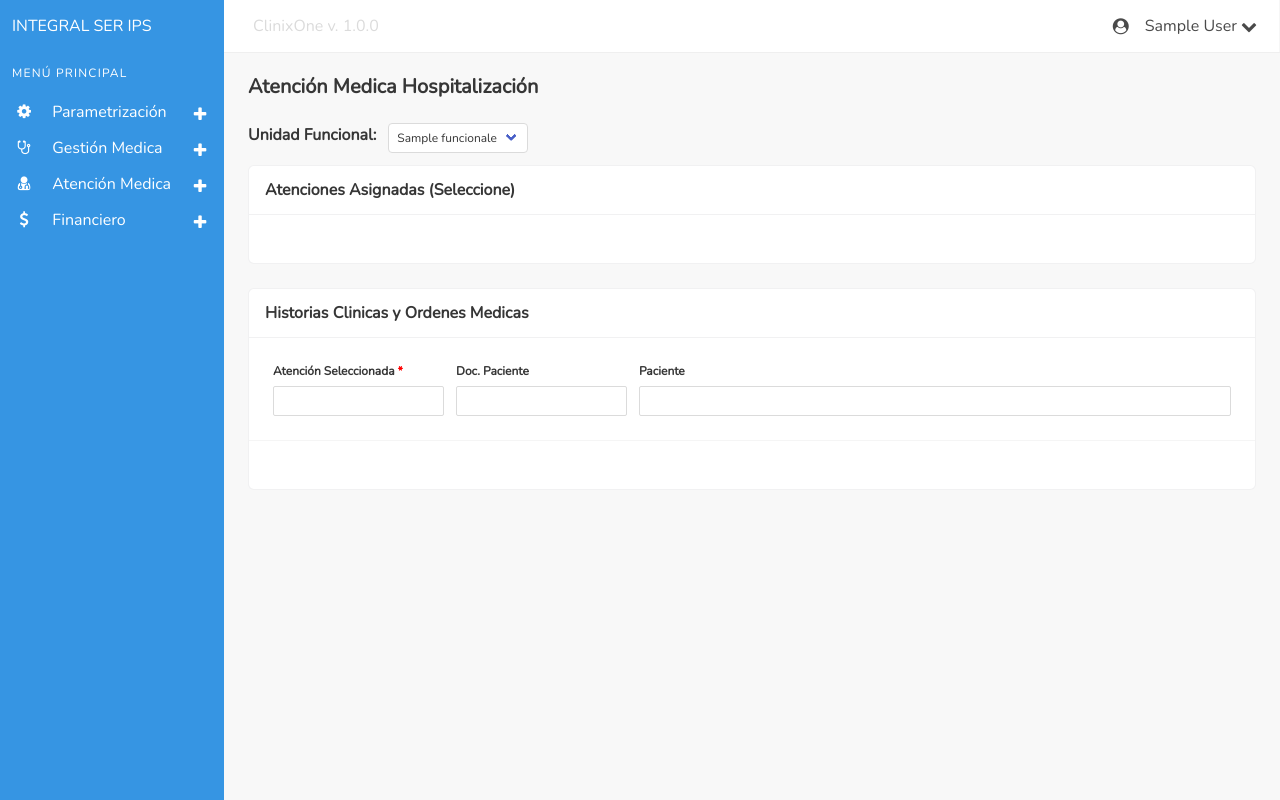
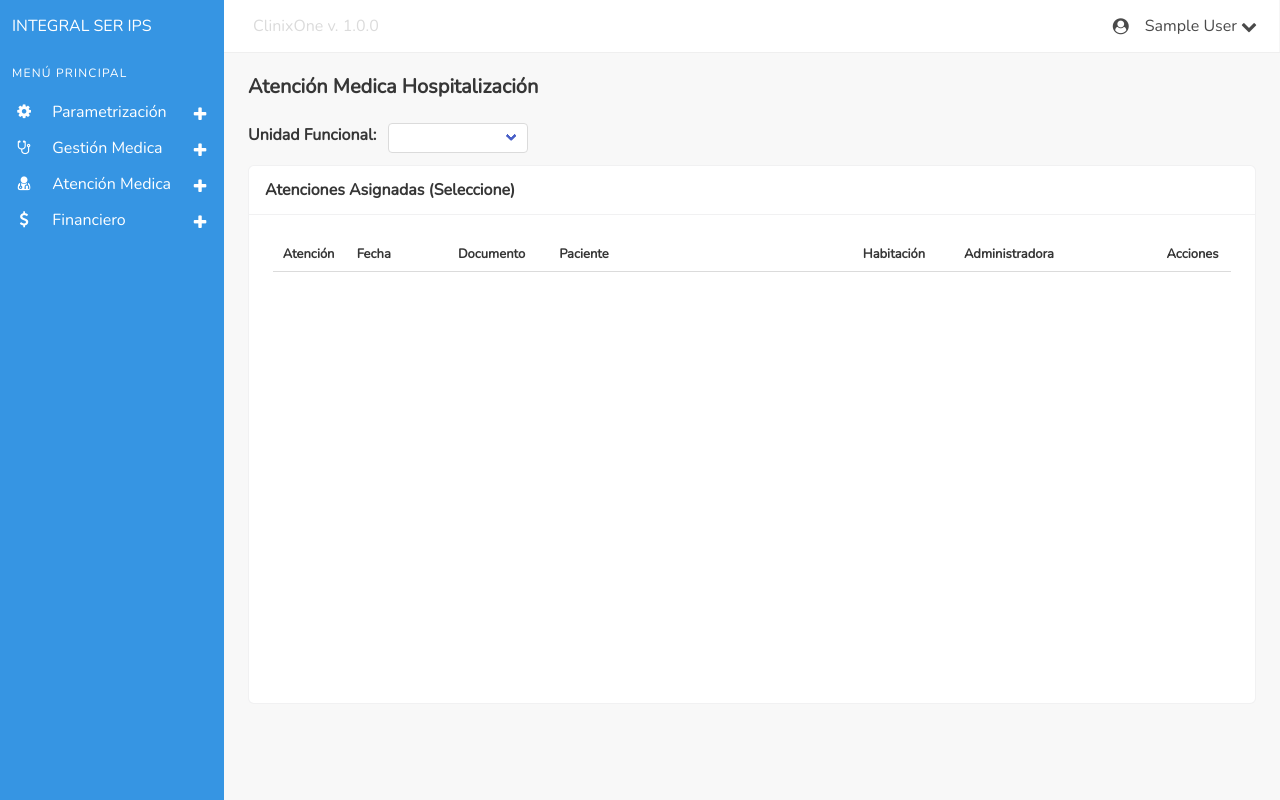
Before and after one commit to devjoit1-creator/ClinixOne_1.0.0, a Flask app: page /atenciones_hosp in a window 1280 px wide. Run offline with Flask 3, Linux system fonts and the light colour scheme; the visitor is signed in with stand-in values (Sample User, id 1); tables that the repository leaves empty or names only in its code hold one stand-in row (values such as "Sample post"); lists and menus that the app fills with data are empty; some libraries are stand-ins or nearby versions.

Commit message:
Panel de Atenciones de Hospitalizacion Actualizado

```diff
--- a/app/routes/atenciones_routes.py
+++ b/app/routes/atenciones_routes.py
@@ -53,14 +53,32 @@ def getAtencionesConsulta():
 
 @bp_atenciones.get('/atenciones_hosp')
 def atenciones_hosp():
-    unidades = ufuncionales_service.listar_ufuncionales()
+    unidades = ufuncionales_service.listar_ufuncionales_hosp()
     return render_template('temp_atenciones/atenciones_hosp.html', unidades = unidades)
 
-#Ruta AJAX para traer todas las atenciones por unidad funcional Hosp.
-@bp_atenciones.post('/get_atenciones_hosp')
+#Ruta AJAX para traer todas las atenciones por unidad funcional Hosp. (JQuery)
+""" @bp_atenciones.post('/get_atenciones_hosp')
 def get_atenciones_hosp():
     if request.method == 'POST':
         un_funcional = request.form["un_funcional"]
 
         atenciones = hospitalizacion_service.listar_atenciones_hosp(un_funcional)
-        return render_template('temp_atenciones/tabla_atenciones_hosp.html', atenciones = atenciones)
+        return render_template('temp_atenciones/tabla_atenciones_hosp.html', atenciones = atenciones) """
+
+#Ruta AJAX para traer todas las atenciones por und. funcional Hosp. (API Fetch)
+@bp_atenciones.post('/getAtencionesHosp')
+def getAtencionesHosp():
+    try:
+        data = request.get_json()
+        un_funcional = data.get("un_funcional")
+        atenciones = hospitalizacion_service.listar_atenciones_hosp(un_funcional)
+        if atenciones:
+            return jsonify(atenciones), 200
+        else:
+            return jsonify({"Error": "No se encontraron registros."}), 200
+
+    except error.Error as e:
+        return jsonify({"Error": f"{e.msg}"}), 500
+
+    except Exception as ex:
+        return jsonify({"Error": f"{ex}"}), 500
--- a/app/services/hospitalizacion_service.py
+++ b/app/services/hospitalizacion_service.py
@@ -222,7 +222,7 @@ def listar_atenciones_hosp(und_funcional):
         cursor.execute(query, (und_funcional, ))
         result = cursor.fetchall()
         for row in result:
-            atenciones_hosp.append({'atencion': row[0], 'fecha': row[1], 'codigo': row[2], 'paciente': row[3], 'habitacion': row[4], 'administradora': row[5]})
+            atenciones_hosp.append({'id': row[0], 'fecha': row[1].strftime("%Y/%m/%d"), 'codigo': row[2], 'paciente': row[3], 'habitacion': row[4], 'administradora': row[5]})
 
 
     conn.close()
--- a/app/static/js/atenciones/atenciones_consultas.js
+++ b/app/static/js/atenciones/atenciones_consultas.js
@@ -6,7 +6,7 @@ const $codigo = document.getElementById("codigo");
 const $paciente = document.getElementById("paciente");
 const $tablaAtenciones = document.getElementById("tablaAtenciones");
 const $modal_historiasConsulta = document.getElementById("modal_historiasConsulta");
-const $containerPanelHC = document.getElementById("containerPanelHC");
+/* const $containerPanelHC = document.getElementById("containerPanelHC"); */
 
 /* Cargar Fecha Actual */
 document.addEventListener("DOMContentLoaded", () => {
--- a/app/static/js/atenciones/atenciones_hosp.js
+++ b/app/static/js/atenciones/atenciones_hosp.js
@@ -1,11 +1,76 @@
-/* Cargar datos de paciente y atención desde la tabla */
+/* Constantes */
+const $un_funcional = document.getElementById("un_funcional");
 const $atencion = document.getElementById("atencion");
 const $codigo = document.getElementById("codigo");
 const $paciente = document.getElementById("paciente");
 const $tablaAtencionesHosp = document.getElementById("tablaAtencionesHosp");
-const $containerPanelHC = document.getElementById("containerPanelHC");
+const $modal_historiasHosp = document.getElementById("modal_historiasHosp");
+/* const $containerPanelHC = document.getElementById("containerPanelHC"); */
 
-$tablaAtencionesHosp.addEventListener('click', (e) => {
+/* Obtener Atenciones de Hospitalizacion por Unidad Funcional */
+const getAtencionesHosp = () => {
+    let un_funcional = $un_funcional.value;
+    /* Limpiar tabla */
+    while ($tablaAtencionesHosp.rows.length > 1) {
+        $tablaAtencionesHosp.deleteRow(1)
+    }
+    /* Fetch */
+    fetch("/getAtencionesHosp", {
+        method: "POST",
+        headers: { "Content-Type": "application/json" },
+        body: JSON.stringify({ un_funcional })
+    })
+    .then(response => response.json())
+    .then(data => {
+        /* Alerta si no se encuentran registros */
+        if(!Array.isArray(data) || data.length === 0){
+            Swal.fire({
+                title: "Advertencia.",
+                text: "No se encontraron registros activos en esta und. funcional.",
+                icon: "warning"
+            });
+            return;
+        }
+
+        /* Traer datos obtenidos a la tabla de Atenciones de Hosp. */
+        data.forEach(atencion => {
+            $tablaAtencionesHosp.insertRow().innerHTML = `
+                <td style="width: 5%; font-size: small;">${ atencion.id }</td>
+                <td style="width: 10%; font-size: small;">${ atencion.fecha }</td>
+                <td style="width: 10%; font-size: small;">${ atencion.codigo }</td>
+                <td style="width: 30%; font-size: small;">${ atencion.paciente }</td>
+                <td style="width: 10%; font-size: small;">${ atencion.habitacion }</td>
+                <td style="width: 20%; font-size: small;">${ atencion.administradora }</td>
+                <td style="width: 10%;">
+                    <a onclick="activarModal(${ atencion.id }, '${ atencion.codigo }', '${ atencion.paciente }')" class="button is-small is-primary has-tooltip-bottom" data-tooltip="Menú de Atención" style="padding: 0em 1.0em">
+                        <span class="icon is-small"><i aria-hidden="true"><img src="./static/img/icons/menu.png" alt="icon"></i></span>
+                    </a>
+                </td>
+            `
+        });
+    })
+    .catch(error => console.error("error: ", error))
+}
+
+/* Evento para llamar y obtener los registros de atención */
+$un_funcional.addEventListener("change", (e) => {
+    e.preventDefault();
+    getAtencionesHosp();
+})
+
+/* Activar Modal con Datos */
+const activarModal = (atencion, codigo, paciente) => {
+    $modal_historiasHosp.classList.remove("is-hidden");
+    $modal_historiasHosp.classList.add("is-active");
+
+    /* Obtener Valores de la tabla */
+    $atencion.value = atencion;
+    $codigo.value = codigo;
+    $paciente.value = paciente;
+}
+
+/* Cargar datos de paciente y atención desde la tabla */
+/* $tablaAtencionesHosp.addEventListener('click', (e) => {
     e.stopPropagation();
     let data = e.target.parentElement.children;
     fillDataAtencionHosp(data);
@@ -16,4 +81,4 @@ const fillDataAtencionHosp = (data) => {
     $atencion.value = data[0].innerText;
     $codigo.value = data[2].innerText;
     $paciente.value = data[3].innerText;
-}
+} */
--- a/app/static/js/dataTables.js
+++ b/app/static/js/dataTables.js
@@ -415,7 +415,8 @@ let tableBusquedaServiciosConsultas = new DataTable('#tablaBusquedaServiciosCons
   }
 }) */
 
-let tableAtencionesHosp = new DataTable('#tablaAtencionesHosp',{
+/* Cambios en Panel de Atenciones Consulta */
+/* let tableAtencionesHosp = new DataTable('#tablaAtencionesHosp',{
   language:{
     lengthMenu: "Mostrar _MENU_ registros por pagina",
         zeroRecords: "Sin registros encontrados",
@@ -430,7 +431,7 @@ let tableAtencionesHosp = new DataTable('#tablaAtencionesHosp',{
           previous: "Anterior"
         }
   }
-})
+}) */
 
 /* Datatables de Hospitalización */
 /* let tableHospitalizacion = new DataTable('#tablaHospitalizacion',{
--- a/app/templates/temp_atenciones/atenciones_hosp.html
+++ b/app/templates/temp_atenciones/atenciones_hosp.html
@@ -3,8 +3,8 @@
 {% block css %}
 <style>
     .inter-scrollable-section{
-        max-height: 370px;
-        overflow-y: auto;
+        height: 55vh;
+        overflow-y: scroll;
         padding: 0rem 0rem;
     }
 </style>
@@ -20,7 +20,8 @@
         </p>
         <p class="control">
             <span class="select is-small">
-                <select name="un_funcional" id="un_funcional" onchange="get_atenciones_hosp(this)">
+                <select name="un_funcional" id="un_funcional"> <!-- onchange="get_atenciones_hosp(this)" -->
+                    <option value=""></option>
                     {% for unidad in unidades %}
                     <option value="{{ unidad.cod_ufuncional }}">{{ unidad.nom_ufuncional }}</option>
                     {% endfor %}
@@ -36,41 +37,56 @@
             <div class="content">
                 <section class="inter-scrollable-section">
                     <table id="tablaAtencionesHosp" class="table is-striped is-hoverable" style="width: 100%; cursor: pointer;">
-
+                        <thead>
+                            <tr>
+                                <th scope="col" style="width: 5%; font-size: small;">Atención</th>
+                                <th scope="col" style="width: 10%; font-size: small;">Fecha</th>
+                                <th scope="col" style="width: 10%; font-size: small;">Documento</th>
+                                <th scope="col" style="width: 30%; font-size: small;">Paciente</th>
+                                <th scope="col" style="width: 10%; font-size: small;">Habitación</th>
+                                <th scope="col" style="width: 20%; font-size: small;">Administradora</th>
+                                <th scope="col" style="width: 5%; font-size: small;">Acciones</th>
+                            </tr>
+                        </thead>
+                        <tbody></tbody>
                     </table>
                 </section>
             </div>
         </div>
     </div>
-    <div class="card">
-        <header class="card-header">
-            <p class="card-header-title">Historias Clinicas y Ordenes Medicas</p>
-        </header>
-        <div class="card-content">
-            <div class="content">
+</div>
+
+<!-- Modal Menú de Ordenes y Atenciones -->
+<div id="modal_historiasHosp" class="modal is-hidden">
+    <div class="modal-background"></div>
+    <div class="modal-content">
+        <div class="box">
+            <h5 class="title is-5">Menú de Atención</h5>
             <div class="field is-horizontal">
                 <div class="field-body">
                     <div class="field is-grouped">
                         <p class="control">
-                                <label for="atencion" class="label is-small">Atención Seleccionada <strong style="color: red;">*</strong></label>
-                                <input class="input is-small" type="text" name="atencion" id="atencion" readonly required>
+                            <label for="atencion" class="label is-small">Atención</label>
+                            <input type="number" name="atencion" id="atencion" class="input is-small" readonly>
                         </p>
                         <p class="control">
-                                <label for="codigo" class="label is-small">Doc. Paciente</label>
-                                <input class="input is-small" type="text" name="codigo" id="codigo" readonly required>
+                            <label for="codigo" class="label is-small">Documento</label>
+                            <input type="text" name="codigo" id="codigo" class="input is-small" readonly>
                         </p>
                         <p class="control is-expanded">
-                                <label for="" class="label is-small">Paciente</label>
-                                <input class="input is-small" type="text" name="paciente" id="paciente" readonly required>
+                            <label for="paciente" class="label is-small">Paciente</label>
+                            <input type="text" name="paciente" id="paciente" class="input is-small" readonly>
                         </p>
                     </div>
                 </div>
             </div>
-                <hr>
-                <div id="containerPanelHC" class="container" style="display: none;">
-                    <div class="columns">
-                        <div class="column">
-                            <p><strong>Historias Clinicas</strong></p>
+            <!-- Panel Historias Clinicas -->
+            <div class="card">
+                <header class="card-heaader">
+                    <p class="card-header-title">Historias Clínicas</p>
+                </header>
+                <div class="card-content">
+                    <div class="content">
                         <div class="field is-grouped">
                             <p class="control">
                                 <a href="#" class="button is-small is-primary">
@@ -112,8 +128,15 @@
                             </p>
                         </div>
                     </div>
-                        <div class="column">
-                            <p><strong>Ordenes Medicas</strong></p>
+                </div>
+            </div>
+            <!-- Panel Ordenes Medicas -->
+            <div class="card">
+                <header class="card-header">
+                    <p class="card-header-title">Ordenes Medicas</p>
+                </header>
+                <div class="card-content">
+                    <div class="content">
                         <div class="field is-grouped">
                             <p class="control">
                                 <a onclick="ordenes_diag_link()" class="button is-small is-info">
@@ -173,14 +196,14 @@
             </div>
         </div>
     </div>
-    </div>
+    <button class="modal-close is-large" aria-label="close"></button>
 </div>
 {% endblock %}
 
 {% block scripts %}
 <script src="{{ url_for('static', filename='js/atenciones/atenciones_hosp.js') }}"></script>
 
-<script type="text/javascript">
+<!-- <script type="text/javascript">
     function get_atenciones_hosp(element){
         let valor = element.value;
         let tabla = document.getElementById("tablaAtencionesHosp");
@@ -196,5 +219,5 @@
             }
         })
     }
-</script>
+</script> -->
 {% endblock %}
```
Also changed, not shown: app/services/ufuncionales_service.py (+13 -0 lines). Lines whose indentation alone changed are shown as unchanged.
